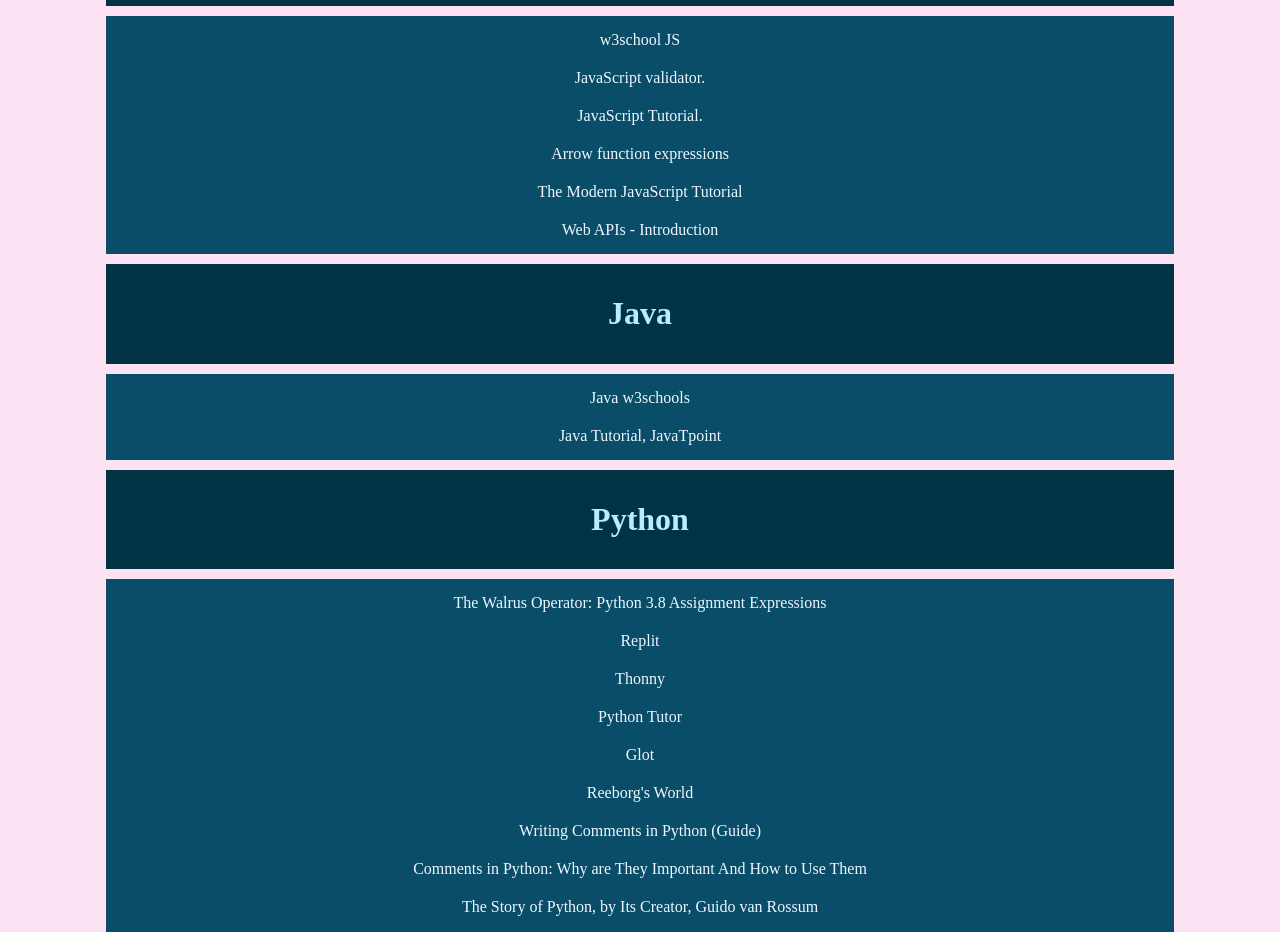
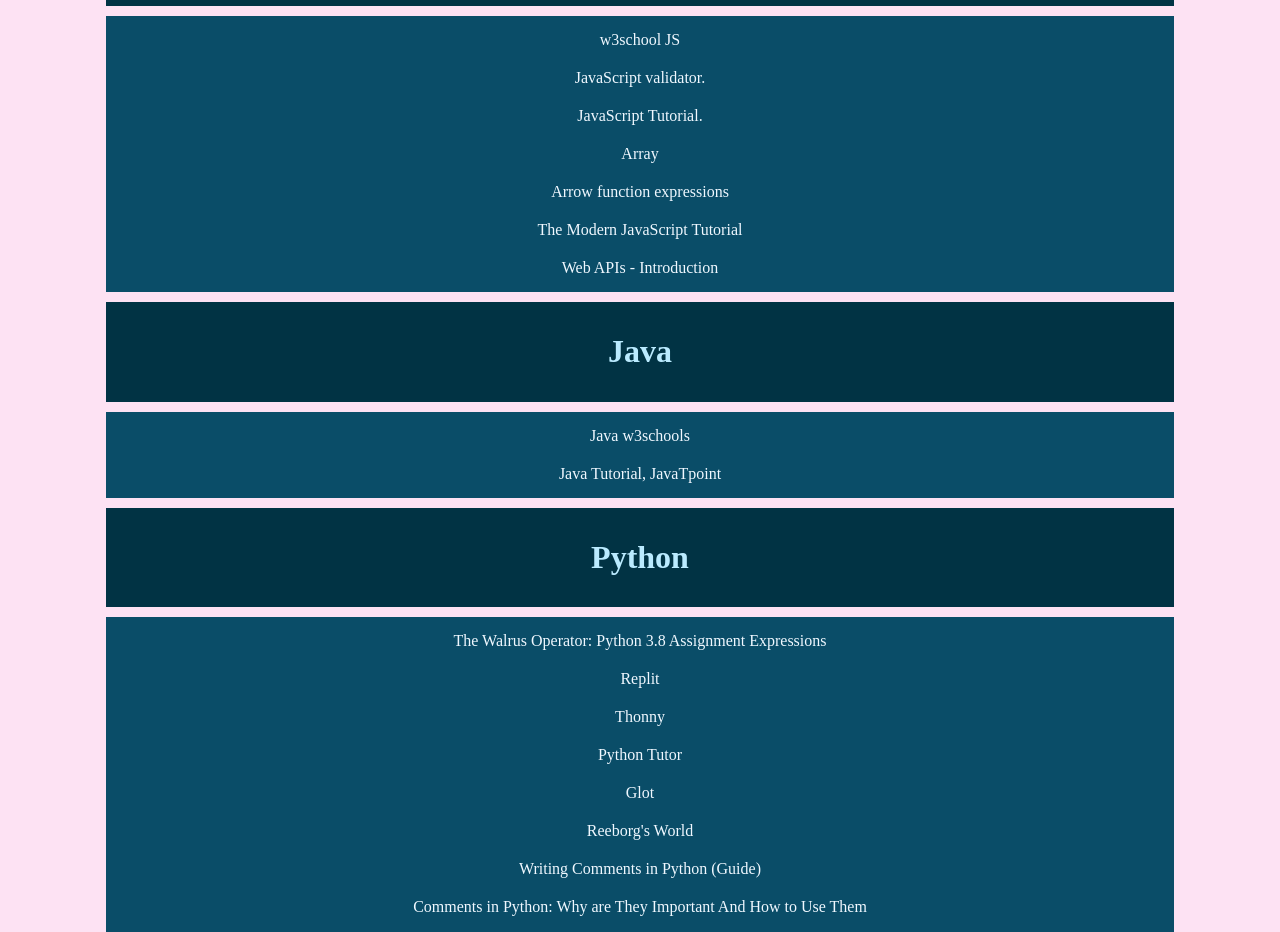
Before and after one commit to EleonoraR/usefullinks, a plain HTML site: page index.html in a window 1280 px wide. Shown: the part 1500-2432 px from the top of the page. Drawn offline with Linux system fonts and the light colour scheme.

Commit message:
Update index.html js Section
https://developer.mozilla.org/en-US/docs/Web/JavaScript/Reference/Global_Objects/Array

```diff
--- a/index.html
+++ b/index.html
@@ -82,6 +82,7 @@
             <div><a target="_blank" href="https://extendsclass.com/javascript-fiddle.html">JavaScript validator.</a>
             </div>
             <div><a target="_blank" href="https://www.javascripttutorial.net/">JavaScript Tutorial.</a></div>
+            <div><a target="_blank" href="https://developer.mozilla.org/en-US/docs/Web/JavaScript/Reference/Global_Objects/Array">Array</a></div>
             <div><a target="_blank"
                     href="https://developer.mozilla.org/en-US/docs/Web/JavaScript/Reference/Functions/Arrow_functions">Arrow
                     function expressions</a></div>
```
